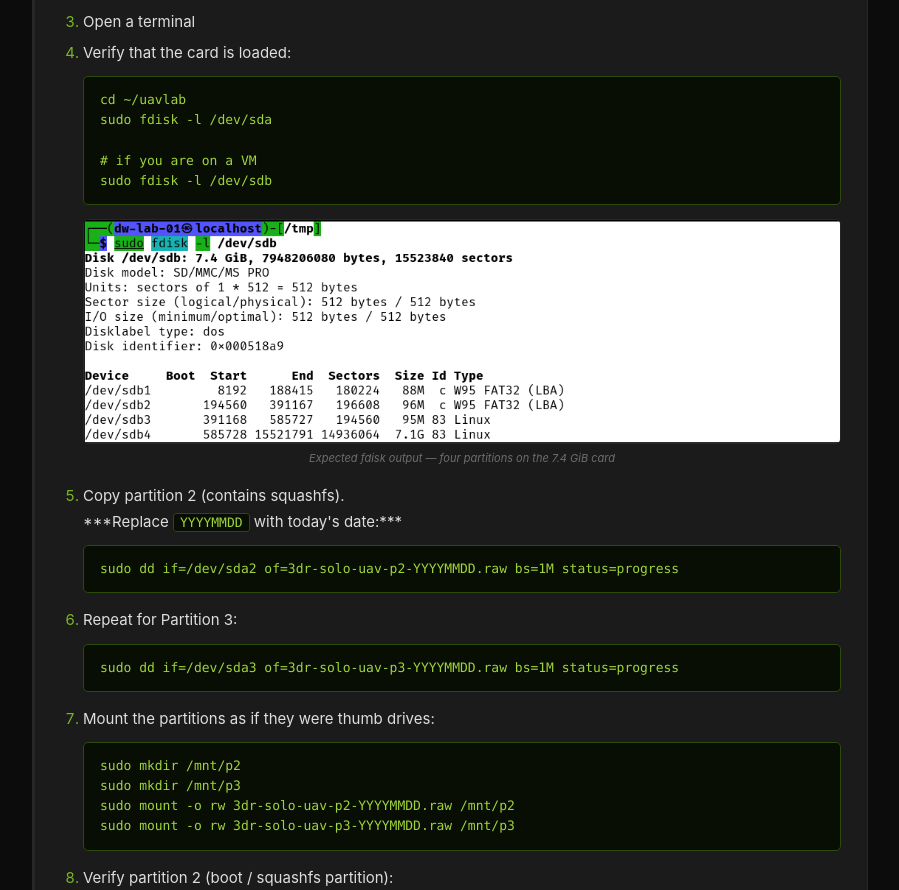
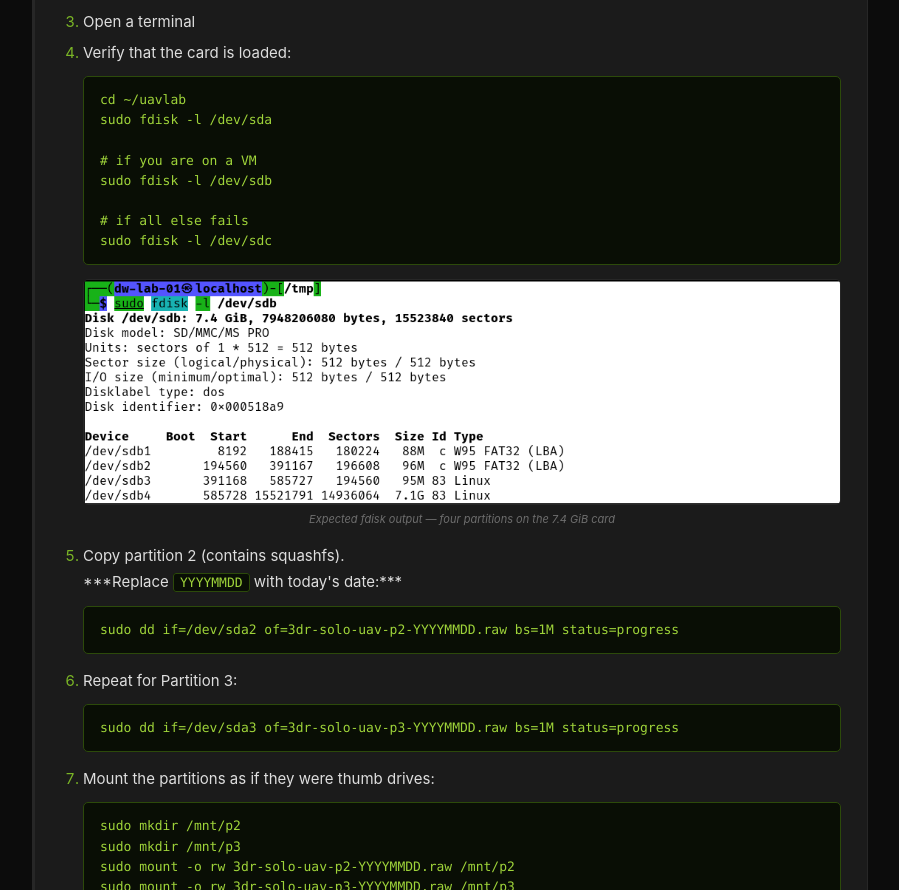
Before and after one commit to Rud3m/uavlab, a plain HTML site: page lab/index.html in a window 1280 px wide. Shown: the part 4377-5267 px from the top of the page, without its empty margins (288-1187 px from the left). Drawn offline with Linux system fonts and the light colour scheme.

Commit message:
doc update

```diff
--- a/lab/index.html
+++ b/lab/index.html
@@ -162,6 +162,9 @@ sudo fdisk -l /dev/sda
 
 # if you are on a VM
 sudo fdisk -l /dev/sdb
+
+# if all else fails
+sudo fdisk -l /dev/sdc
 </pre></div><figure><img src="images/page_07_img_00.png" alt="fdisk output showing 4 partitions on the microSD card"><figcaption>Expected fdisk output — four partitions on the 7.4 GiB card</figcaption></figure></li><li>Copy partition 2 (contains squashfs).<p>***Replace <code>YYYYMMDD</code> with today's date:***</p><div class="code-block"><pre>sudo dd if=/dev/sda2 of=3dr-solo-uav-p2-YYYYMMDD.raw bs=1M status=progress</pre></div></li><li>Repeat for Partition 3:<div class="code-block"><pre>sudo dd if=/dev/sda3 of=3dr-solo-uav-p3-YYYYMMDD.raw bs=1M status=progress</pre></div></li><li>Mount the partitions as if they were thumb drives:<div class="code-block"><pre>sudo mkdir /mnt/p2
 sudo mkdir /mnt/p3
 sudo mount -o rw 3dr-solo-uav-p2-YYYYMMDD.raw /mnt/p2
```
Also changed, not shown: 2 other files.
